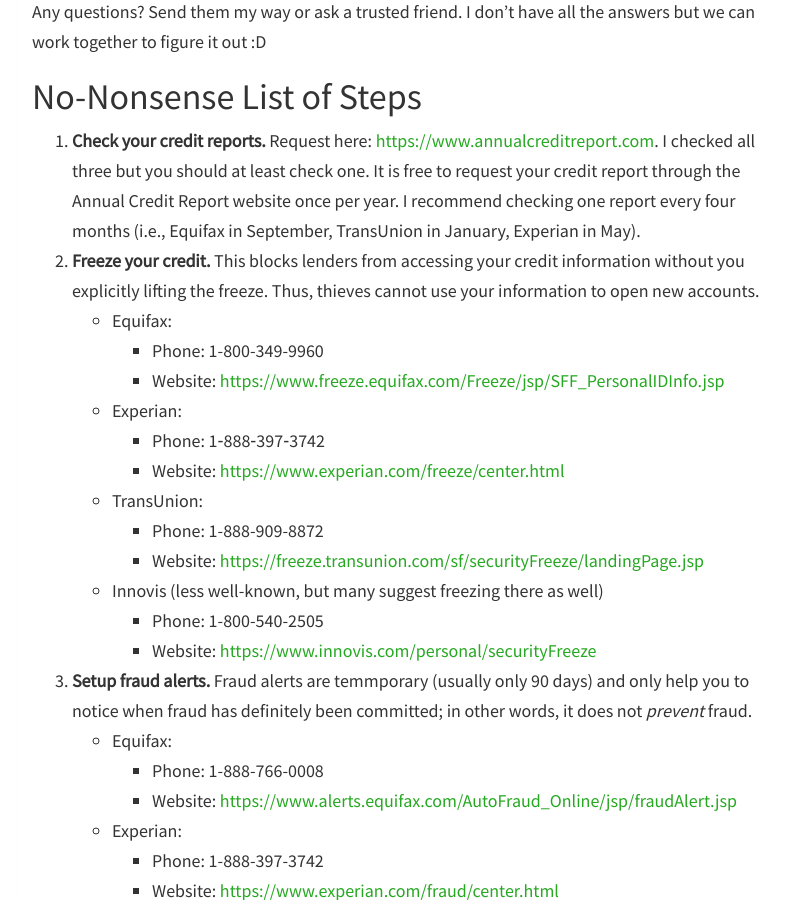
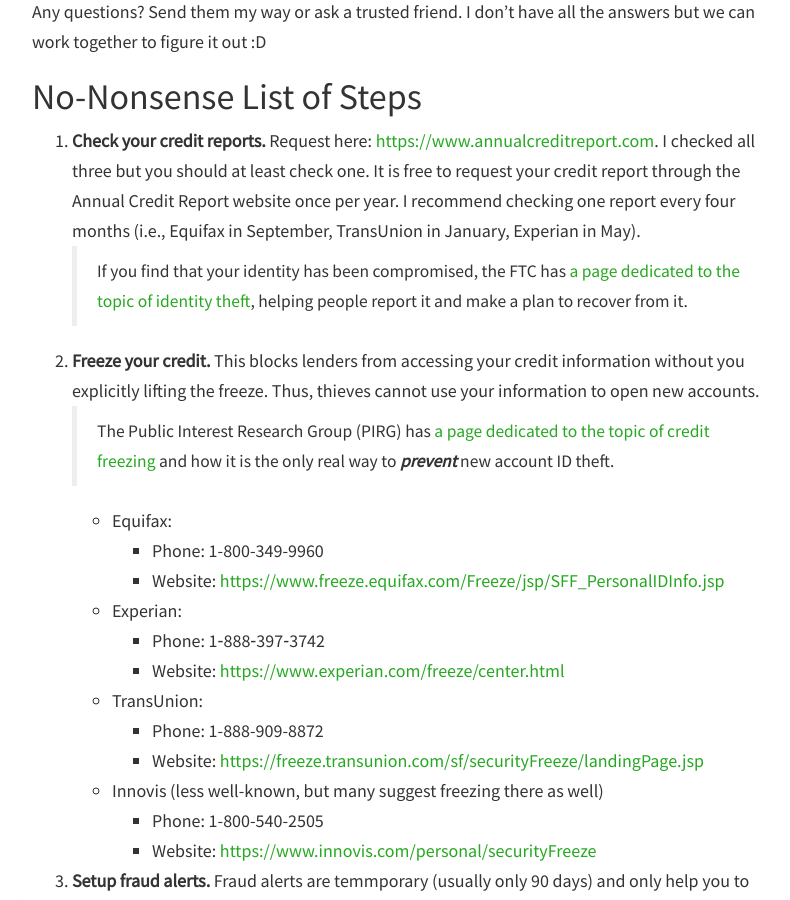
Before and after one commit to traviswpeters/traviswpeters.github.io, a Jekyll site: the page built from _posts/2017-09-16-family-and-friends-equifax-breach.md, in a window 1280 px wide and 900 px high, scrolled down 1439 px. Shown: the whole window, without its empty margins (238-1028 px from the left). Built offline with Jekyll 4.4.1, drawn with Linux system fonts in a browser that asks for light colours; nearby versions of some CDN libraries.

Commit message:
updates to info

```diff
--- a/_posts/2017-09-16-family-and-friends-equifax-breach.md
+++ b/_posts/2017-09-16-family-and-friends-equifax-breach.md
@@ -55,8 +55,13 @@
 I checked all three but you should at least check one.
 It is free to request your credit report through the Annual Credit Report website once per year.
 I recommend checking one report every four months (i.e., Equifax in September, TransUnion in January, Experian in May).
-2. **Freeze your credit.** This blocks lenders from accessing your credit information without you explicitly lifting the freeze.
+> If you find that your identity has been compromised, the FTC has [a page dedicated to the topic of identity theft](https://identitytheft.gov/), helping people report it and make a plan to recover from it.
+
+2. **Freeze your credit.**
+This blocks lenders from accessing your credit information without you explicitly lifting the freeze.
 Thus, thieves cannot use your information to open new accounts.
+> The Public Interest Research Group (PIRG) has [a page dedicated to the topic of credit freezing](http://www.uspirg.org/resources/usp/protect-yourself-against-new-account-id-theft) and how it is the only real way to ***prevent*** new account ID theft.
+
     * Equifax:
         * Phone: 1-800-349-9960
         * Website: [https://www.freeze.equifax.com/Freeze/jsp/SFF_PersonalIDInfo.jsp](https://www.freeze.equifax.com/Freeze/jsp/SFF_PersonalIDInfo.jsp)
```
